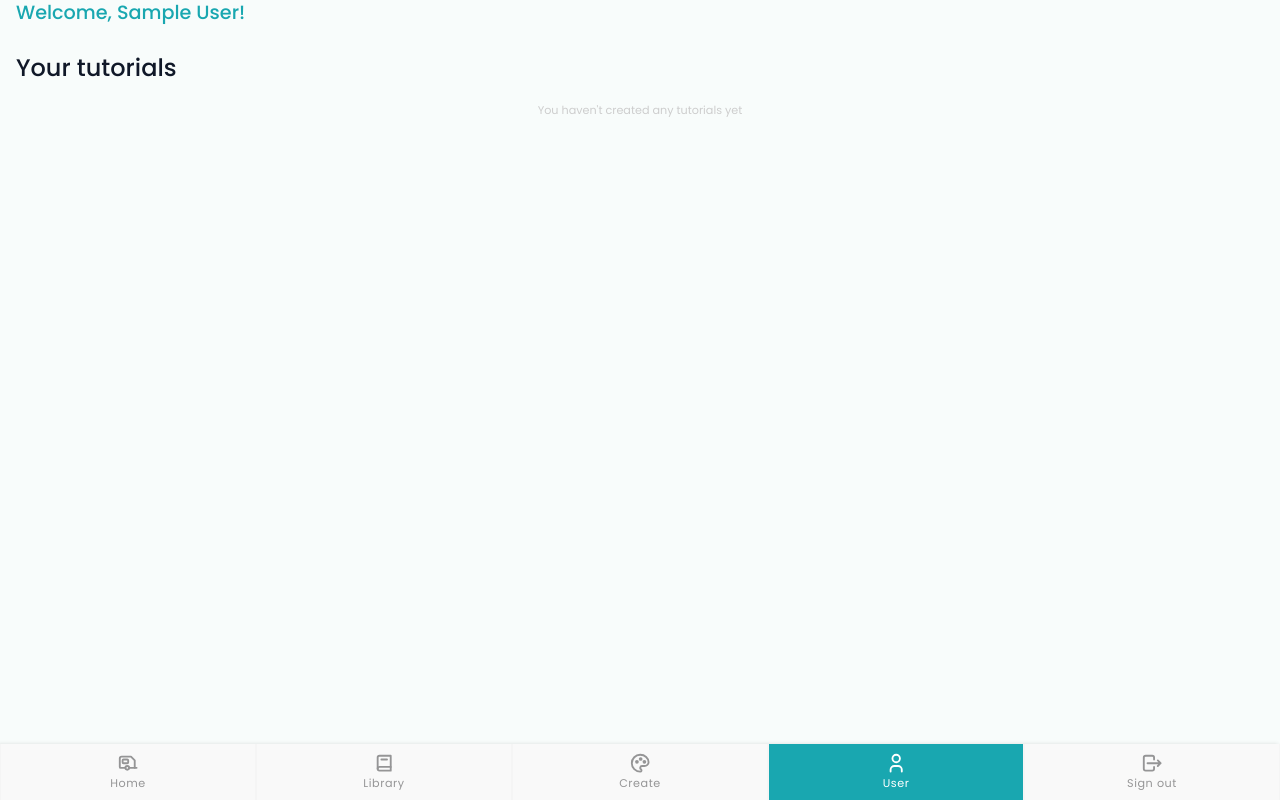
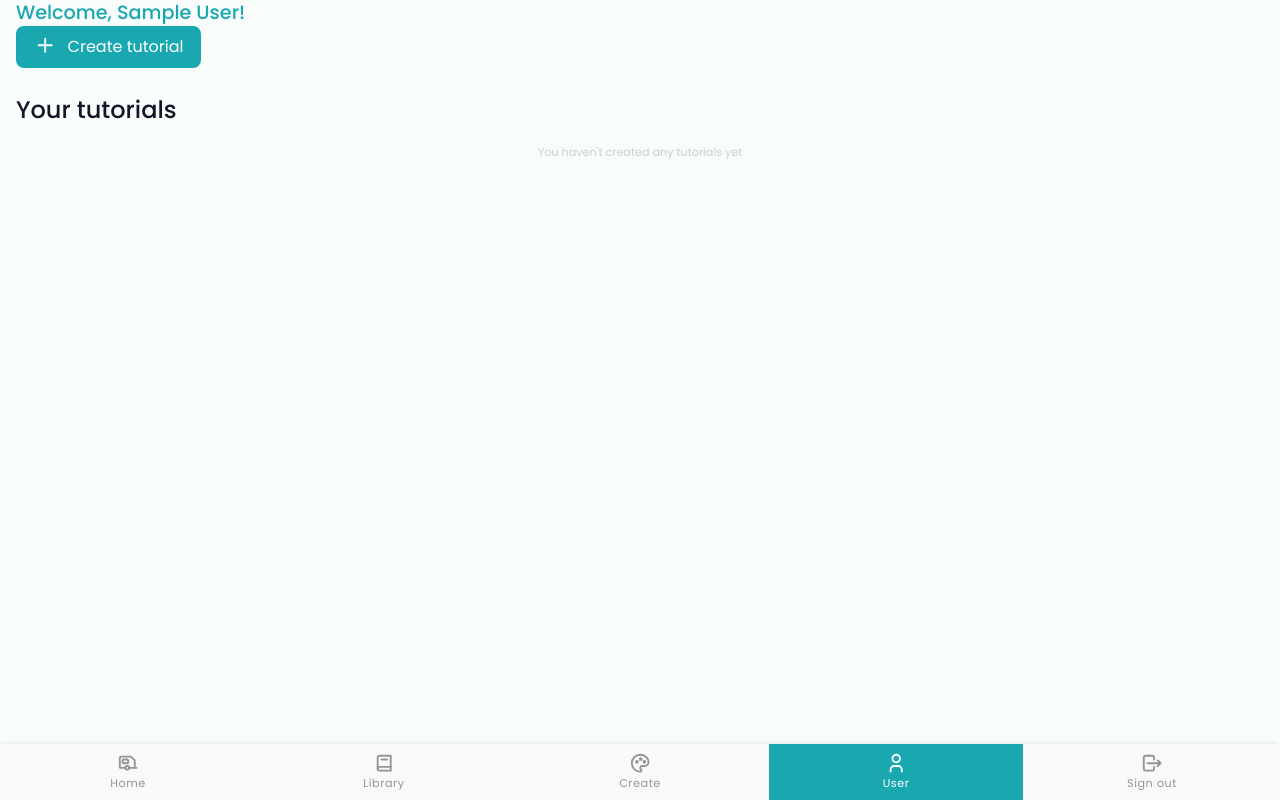
Before and after one commit to kai-franke/capstone-project, a Next.js app: page /user in a window 1280 px wide. Built offline with nearby package versions, Linux system fonts and the light colour scheme; no server answers; the database is empty; sample sign-in values are in the browser's storage.

Commit message:
add create button to user.js

```diff
--- a/components/Buttons.js
+++ b/components/Buttons.js
@@ -14,7 +14,6 @@ const Button = styled.button`
     isPrimary ? "var(--primary-100)" : "var(--gray-70)"};
   color: ${({ isPrimary }) => (isPrimary ? "var(--white)" : "var(--gray-70)")};
   transition: 300ms linear;
-  line-height: 1.2;
 
   &:hover {
     cursor: pointer;
--- a/pages/user.js
+++ b/pages/user.js
@@ -1,9 +1,18 @@
 import { getSession, useSession } from "next-auth/react";
+import Link from "next/link";
 import { useEffect, useState } from "react";
+import { TbPlus } from "react-icons/tb";
 import styled from "styled-components";
+import { Button } from "../components/Buttons";
 import { Headline, Subline } from "../components/TextElements";
 import TutorialList from "../components/TutorialList";
 import { getTutorialByUser } from "../services/tutorialService";
+
+const iconStyle = {
+  color: "inherit",
+  fontSize: "1.4em",
+  marginRight: "0.5em",
+};
 
 export async function getServerSideProps({ req }) {
   const session = await getSession({ req });
@@ -34,6 +43,12 @@ export default function TutorialsPage({ userTutorials, userName }) {
   return (
     <>
       <Subline>{`Welcome, ${userName}!`}</Subline>
+      <Link href="/create" passHref>
+        <Button isPrimary>
+          <TbPlus style={iconStyle} />
+          Create tutorial
+        </Button>
+      </Link>
       <Headline>Your tutorials</Headline>
       {isLoading ? (
         <Message>Loading...</Message>
```
Also changed, not shown: components/GlobalStyle.js (line endings or trailing spaces).
